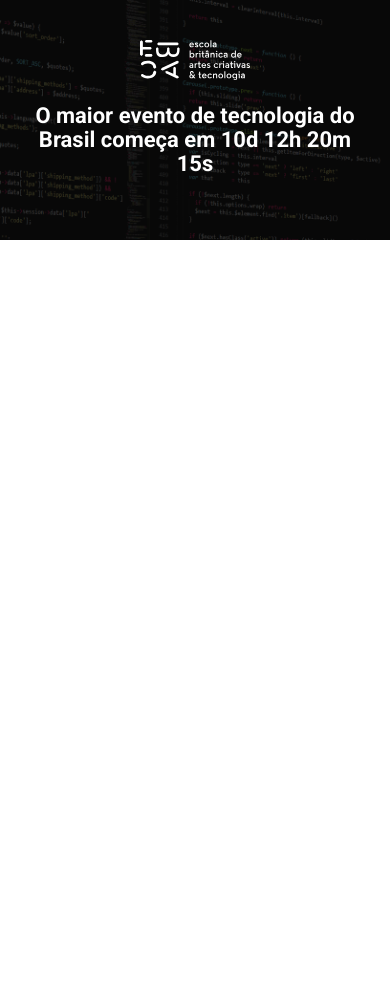
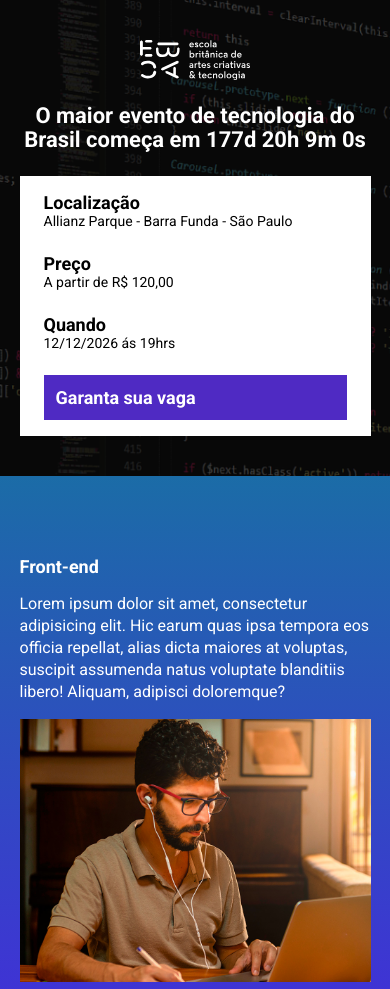
Before and after one commit to Felipe-fcarvalho/ebac_tech_talks, a website built with Parcel: page src/index.html in a window 390 px wide. Shown: the top 989 px of the page. Before the commit the page ends 844 px from the top, so only its background shows below. Built offline with nearby package versions, Linux system fonts and the light colour scheme.

Commit message:
Criando a contagem regressiva

```diff
--- a/package.json
+++ b/package.json
@@ -4,6 +4,7 @@
   "description": "",
   "scripts": {
     "dev": "parcel src/index.html",
+    "build": "parcel build src/index.html",
     "test": "echo \"Error: no test specified\" && exit 1"
   },
   "keywords": [],
@@ -12,6 +13,7 @@
   "type": "commonjs",
   "devDependencies": {
     "@parcel/transformer-sass": "^2.16.4",
+    "aos": "^2.3.4",
     "parcel": "^2.16.4",
     "sharp": "^0.33.5"
   }
--- a/src/index.html
+++ b/src/index.html
@@ -8,17 +8,84 @@
     <link rel="preconnect" href="https://fonts.gstatic.com" crossorigin>
     <link href="https://fonts.googleapis.com/css2?family=Roboto:wght@400;700&display=swap" rel="stylesheet">
     <link rel="stylesheet" href="styles/main.scss">
+    <link href="https://unpkg.com/aos@2.3.1/dist/aos.css" rel="stylesheet">
 </head>
 <body>
     <header class="hero">
         <div class="container">
             <img class="hero__logo" src="./images/ebac_logo.svg" alt="EBAC">
             <p class="hero__text">
-                O maior evento de tecnologia do Brasil começa em 10d 12h 20m 15s
+                O maior evento de tecnologia do Brasil começa em <span id="contador"></span>
             </p>
+            <div class="infos-bar">
+                <ul class="infos-bar__infos">
+                    <li class="infos-bar__infos__item">
+                        <b>Localização</b>
+                        Allianz Parque - Barra Funda - São Paulo
+                    </li>
+                    <li class="infos-bar__infos__item">
+                        <b>Preço</b>
+                        A partir de R$ 120,00
+                    </li>
+                    <li class="infos-bar__infos__item">
+                        <b>Quando</b>
+                        12/12/2026 ás 19hrs
+                    </li>
+                </ul>
+                <a href="#" class="button button--primary">
+                    Garanta sua vaga
+                </a>
+            </div>
         </div>
     </header>
 
-    <script src="./scripts/main.js"></script>
+    <section class="event event--frontend">
+        <div class="container" data-aos="fade-right">
+            <div class="event__details">
+                <h2 class="event__details__title">Front-end</h2>
+                <p class="event__details__description">
+                    Lorem ipsum dolor sit amet, consectetur adipisicing elit. Hic earum quas ipsa tempora eos officia repellat, alias dicta maiores at voluptas, suscipit assumenda natus voluptate blanditiis libero! Aliquam, adipisci doloremque?
+                </p>
+            </div>
+            <img class="event__image" src="./images/frontend.png" alt="Front-end">
+        </div>
+    </section>
+
+    <section class="event event--ui-ux event--image-left">
+        <div class="container" data-aos="fade-left">
+            <div class="event__details">
+                <h2 class="event__details__title">UI/UX</h2>
+                <p class="event__details__description">
+                    Lorem ipsum dolor sit, amet consectetur adipisicing elit. Aliquid maiores vel alias obcaecati quidem eaque consectetur non distinctio, molestiae labore reprehenderit? Amet culpa facere iure autem atque unde quos sequi.
+                </p>
+            </div>
+            <img class="event__image" src="./images/ui-ux.png" alt="UI/UX">
+        </div>
+    </section>
+    <section class="event event--data-science">
+        <div class="container" data-aos="fade-right">
+            <div class="event__details">
+                <h2 class="event__details__title">Data Science</h2>
+                <p class="event__details__description">
+                    Lorem ipsum dolor sit, amet consectetur adipisicing elit. Aliquid maiores vel alias obcaecati quidem eaque consectetur non distinctio, molestiae labore reprehenderit? Amet culpa facere iure autem atque unde quos sequi.
+                </p>
+            </div>
+            <img class="event__image" src="./images/data.png" alt="Data Science">
+        </div>
+    </section>
+    <section class="event event--backend event--image-left">
+        <div class="container" data-aos="fade-left">
+            <div class="event__details">
+                <h2 class="event__details__title">Back-end</h2>
+                <p class="event__details__description">
+                    Lorem ipsum dolor sit, amet consectetur adipisicing elit. Aliquid maiores vel alias obcaecati quidem eaque consectetur non distinctio, molestiae labore reprehenderit? Amet culpa facere iure autem atque unde quos sequi.
+                </p>
+            </div>
+            <img class="event__image" src="./images/backend.png" alt="Back-end">
+        </div>
+    </section>
+
+    <script src="https://unpkg.com/aos@2.3.1/dist/aos.js"></script>
+    <script src="scripts/main.js"></script>
 </body>
 </html>
--- a/src/scripts/main.js
+++ b/src/scripts/main.js
@@ -1 +1,27 @@
-console.log('Olá mundo');
+AOS.init();
+
+const dataDoEvento = new Date("Dec 12, 2026 19:00:00");
+const timeStampDoEvento = dataDoEvento.getTime();
+
+const contaAsHoras = setInterval(function() {
+    const agora = new Date();
+    const timeStampAtual = agora.getTime();
+
+    const distanciaAteOEvento = timeStampDoEvento - timeStampAtual;
+
+    const diaEmMs = 1000 * 60 * 60 * 24;
+    const horaEmMs = 1000 * 60 * 60;
+    const minutoEmMs = 1000 * 60;
+
+    const diasAteOEvento = Math.floor(distanciaAteOEvento / diaEmMs);
+    const horasAteOEvento = Math.floor((distanciaAteOEvento % diaEmMs) / horaEmMs);
+    const minutosAteOEvento = Math.floor((distanciaAteOEvento % horaEmMs) / minutoEmMs);
+    const segundosAteOEvento = Math.floor((distanciaAteOEvento % minutoEmMs) / 1000);
+
+    document.getElementById('contador').innerHTML = `${diasAteOEvento}d ${horasAteOEvento}h ${minutosAteOEvento}m ${segundosAteOEvento}s`;
+
+    if (distanciaAteOEvento < 0) {
+        clearInterval(contaAsHoras);
+        document.getElementById('contador').innerHTML = 'Evento expirado';
+    }
+}, 1000);
--- /dev/null
+++ b/src/styles/_event.scss
@@ -0,0 +1,63 @@
+@use 'variables';
+
+.event {
+    padding: 80px 0;
+
+    &--frontend {
+        background-image: linear-gradient(variables.$blue1, variables.$blue2);
+    }
+
+    &--ui-ux {
+        background-image: linear-gradient(variables.$blue2, variables.$pink);
+    }
+
+    &--data-science {
+        background-image: linear-gradient(variables.$pink, variables.$yellow);
+    }
+
+    &--backend {
+        background-image: linear-gradient(variables.$yellow, variables.$pink);
+    }
+
+    &--image-left {
+        .container {
+            flex-direction: row-reverse;
+        }
+    }
+
+    .container {
+        display: flex;
+        gap: 40px;
+    }
+
+    &__image {
+        max-width: 360px;
+    }
+
+    &__details {
+        &__title {
+            font-size: 18px;
+            font-weight: bold;
+            margin-bottom: 16px;
+        }
+
+        &__description {
+            line-height: 22px;
+        }
+    }
+
+    @media (max-width: 640px) {
+        .container {
+            display: block;
+        }
+
+        &__image {
+            width: 100%;
+        }
+
+        &__details {
+            margin-right: 0;
+            margin-bottom: 16px;
+        }
+    }
+}
--- /dev/null
+++ b/src/styles/components/_buttons.scss
@@ -0,0 +1,25 @@
+@use '../variables';
+
+.button {
+    padding: 12px;
+    font-size: 18px;
+    font-weight: bold;
+    text-decoration: none;
+    text-align: center;
+    white-space: nowrap;
+
+    &--primary {
+        color: #fff;
+        background-color: variables.$purple;
+    }
+
+    @media (max-width: 640px) {
+        display: block;
+        width: 100%;
+    }
+
+    @media (max-width: 1024px) {
+        display: flex;
+        align-items: center;
+    }
+}
--- /dev/null
+++ b/src/styles/components/_infos_bar.scss
@@ -0,0 +1,42 @@
+@use '../variables';
+
+.infos-bar {
+    padding: 16px 24px;
+    background-color: #fff;
+    display: flex;
+    justify-content: space-between;
+
+    &__infos {
+        display: flex;
+        gap: 40px;
+
+        &__item {
+            font-size: 14px;
+            color: variables.$secondaryTextColor;
+
+            b {
+                font-size: 18px;
+                display: block;
+                color: variables.$secondaryTextColor;
+            }
+        }
+    }
+
+    @media (max-width: 640px) {
+        display: block;
+
+        &__infos {
+            display: block;
+
+            &__item {
+                margin-bottom: 24px;
+            }
+        }
+    }
+
+    @media (max-width: 1024px) {
+        &__infos {
+            gap: 16px;
+        }
+    }
+}
--- a/src/styles/main.scss
+++ b/src/styles/main.scss
@@ -1,12 +1,16 @@
 @use 'hero';
 @use 'variables';
+@use 'components/infos_bar';
+@use 'components/buttons';
+@use 'event';
 
 * {
     margin: 0;
     padding: 0;
     box-sizing: border-box;
-    font-family: 'Roboto', sans-serif;
+    font-family: Roboto, sans-serif;
     color: variables.$textColor;
+    list-style: none;
 }
 
 .container {
```
Also changed, not shown: src/styles/_variables.scss (renamed from src/styles/variables.scss), 1 other file.
